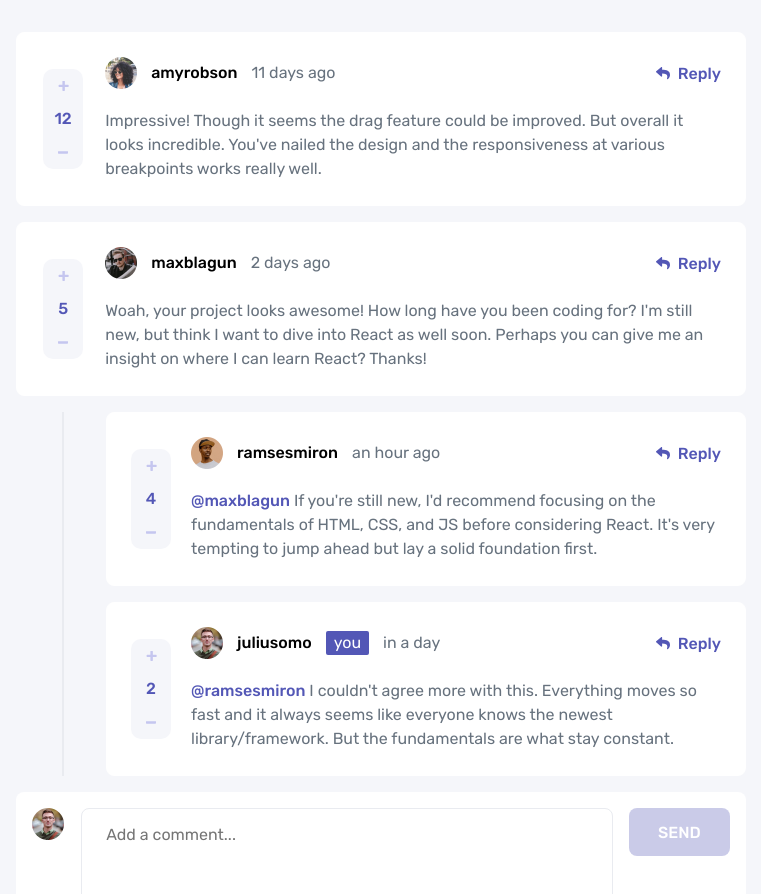
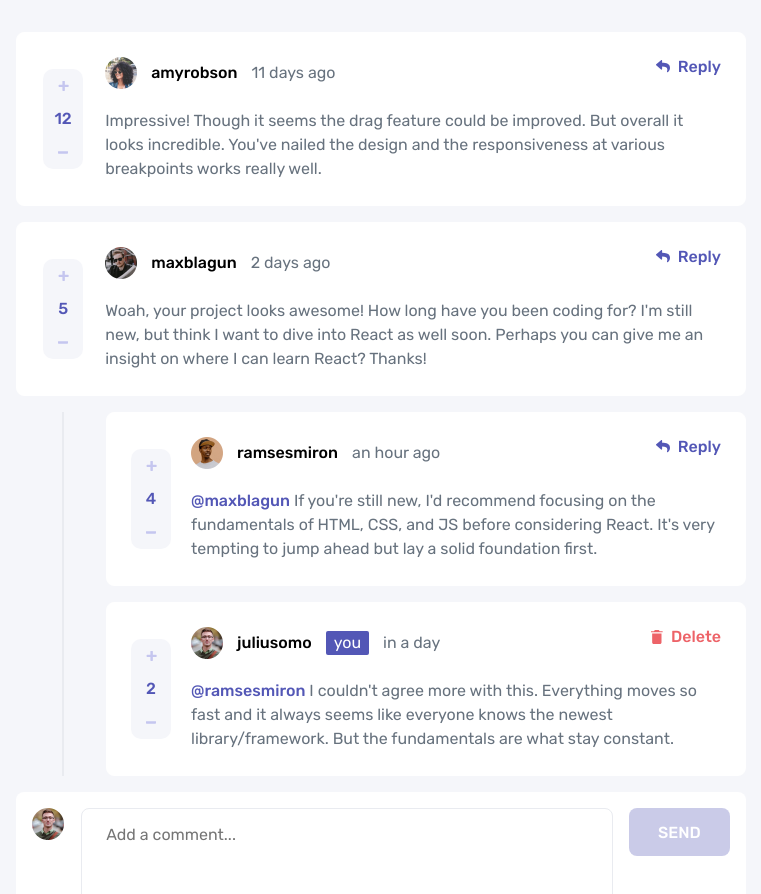
Before and after one commit to MariusHor/interactive-comments-section, a Vue app: page / in a window 1280 px wide. Shown: the top 894 px of the page, without its empty margins (259-1020 px from the left). Built offline with nearby package versions, Linux system fonts and the light colour scheme.

Commit message:
implemented the delete comment functionality and refactored the ReplyButton component to be a generic component so that I can use it as an IconButton component where I provide the icon, text and style variants through the use of slots and props

```diff
--- a/src/components/CommentCard.vue
+++ b/src/components/CommentCard.vue
@@ -3,7 +3,7 @@ import { computed } from 'vue'
 import { useStore } from 'vuex'
 import { getElementById, scrollToElement, highlightElement } from '../helpers'
 import LikesCounter from './LikesCounter.vue'
-import ReplyButton from './ReplyButton.vue'
+import IconButton from './IconButton.vue'
 import FromNow from './FromNow.vue'
 
 const props = defineProps({
@@ -21,6 +21,12 @@ function handleGoToComment() {
   const element = getElementById(props.comment.replyingTo.id)
   scrollToElement(element)
   highlightElement(element)
+}
+
+function handleDelete() {
+  store.commit('comments/deleteComment', {
+    id: props.comment.id
+  })
 }
 </script>
 
@@ -41,7 +47,21 @@ function handleGoToComment() {
       {{ comment.content }}
     </p>
     <LikesCounter :score="comment.score" :commentId="comment.id" />
-    <ReplyButton @click="$emit('handleReply', { id: comment.id, isReply })" />
+    <div class="comment-card__actions">
+      <IconButton
+        v-if="!isCurrentUserComment"
+        @click="$emit('handleReply', { id: comment.id, isReply })"
+        :textContent="'Reply'"
+        :variant="'reply'"
+      >
+        <img src="/images/icon-reply.svg" alt="" />
+      </IconButton>
+      <div v-else class="comment-card__user-actions">
+        <IconButton @click="handleDelete" :textContent="'Delete'" :variant="'delete'">
+          <img src="/images/icon-delete.svg" alt="" />
+        </IconButton>
+      </div>
+    </div>
   </div>
 </template>
 
@@ -77,11 +97,23 @@ function handleGoToComment() {
         @media screen and (min-width: 756px)
             grid-column: 2 / 4
 
-    .user-badge
+    &__actions
+        justify-self: end
+        @media screen and (min-width: 756px)
+            grid-column: 3 / 4
+            grid-row: 1 / 2
+
+    &__user-actions
+        display: flex
+        gap: 1rem
+
+.user-badge
         background: var(--color-moderate-blue)
         color: var(--color-white)
         border-radius: 2px
         padding: 0 0.5rem
+
+
 .replying-to
     color: var(--color-moderate-blue)
     font-weight: var(--text-medium)
--- a/src/components/CommentsForm.vue
+++ b/src/components/CommentsForm.vue
@@ -18,7 +18,9 @@ const textareaContent = ref('')
 const textareaIsEmpty = computed(() => textareaContent.value.trim() === '')
 const buttonText = computed(() => (props.isReplying ? 'REPLY' : 'SEND'))
 const currentUser = computed(() => store.getters['currentUser/getData'])
-const replyingToUsername = computed(() => store.getters['comments/getUserById'](props.replyingToId))
+const replyingToUsername = computed(() =>
+  store.getters['comments/getUsernameByCommentId'](props.replyingToId)
+)
 const textareaPlaceholder = computed(() => {
   return !props.isReplying ? 'Add a comment...' : `@${replyingToUsername.value}`
 })
--- a/src/components/CommentsThreadList.vue
+++ b/src/components/CommentsThreadList.vue
@@ -8,7 +8,10 @@ const comments = computed(() => store.state.comments.items)
 const elements = ref([])
 
 function removeReplyForms() {
-  elements.value.forEach((element) => element.removeReplyForm())
+  elements.value = elements.value.filter((element) => element)
+  elements.value.forEach((element) => {
+    element.removeReplyForm()
+  })
 }
 </script>
 
--- /dev/null
+++ b/src/components/IconButton.vue
@@ -0,0 +1,36 @@
+<script setup>
+import { computed } from 'vue'
+
+const props = defineProps({
+  textContent: String,
+  variant: String
+})
+
+const variantClass = computed(() => `reply-btn--${props.variant}`)
+</script>
+
+<template>
+  <button class="reply-btn" :class="variantClass">
+    <slot></slot>
+    <span>{{ textContent }}</span>
+  </button>
+</template>
+
+<style scoped lang="sass">
+.reply-btn
+    display: flex
+    justify-content: end
+    align-items: center
+    gap: 0.5rem
+    width: fit-content
+    font-weight: var(--text-medium)
+    transition: opacity var(--transition-primary)
+    &:hover
+        opacity: 0.6
+
+    &--delete
+      color: var(--color-soft-red)
+
+    &--edit, &--reply
+      color: var(--color-moderate-blue)
+</style>
--- a/src/components/ReplyButton.vue
+++ /dev/null
@@ -1,26 +0,0 @@
-<script setup></script>
-
-<template>
-  <button class="reply-btn">
-    <img src="/images/icon-reply.svg" alt="" />
-    <span>Reply</span>
-  </button>
-</template>
-
-<style scoped lang="sass">
-.reply-btn
-    display: flex
-    justify-self: end
-    justify-content: end
-    align-items: center
-    gap: 0.5rem
-    width: fit-content
-    color: var(--color-moderate-blue)
-    font-weight: var(--text-medium)
-    transition: opacity var(--transition-primary)
-    &:hover
-        opacity: 0.6
-    @media screen and (min-width: 756px)
-        grid-column: 3 / 4
-        grid-row: 1 / 2
-</style>
--- a/src/store/modules/comments.js
+++ b/src/store/modules/comments.js
@@ -80,7 +80,7 @@ const state = {
 }
 
 const getters = {
-  getUserById: (state) => (id) => {
+  getUsernameByCommentId: (state) => (id) => {
     return state.items.reduce((final, current) => {
       if (current.id === id) {
         final += current.user.username
@@ -101,17 +101,23 @@ const getters = {
 const mutations = {
   incrementLikes(state, commentId) {
     state.items.forEach((comment) => {
-      if (comment.id === commentId) return { ...comment, score: comment.score++ }
+      if (comment.id === commentId) {
+        comment = { ...comment, score: comment.score++ }
+        return
+      }
       comment.replies.forEach((reply) => {
-        if (reply.id === commentId) return { ...reply, score: reply.score++ }
+        if (reply.id === commentId) comment = { ...reply, score: reply.score++ }
       })
     })
   },
   decrementLikes(state, commentId) {
     state.items.forEach((comment) => {
-      if (comment.id === commentId) return { ...comment, score: comment.score-- }
+      if (comment.id === commentId) {
+        comment = { ...comment, score: comment.score-- }
+        return
+      }
       comment.replies.forEach((reply) => {
-        if (reply.id === commentId) return { ...reply, score: reply.score-- }
+        if (reply.id === commentId) comment = { ...reply, score: reply.score-- }
       })
     })
   },
@@ -125,6 +131,19 @@ const mutations = {
     })
 
     state.nextCommentId++
+  },
+  deleteComment(state, payload) {
+    state.items.forEach((comment, commentIndex) => {
+      if (comment.id === payload.id) {
+        state.items.splice(commentIndex, 1)
+        return
+      }
+      comment.replies.forEach((reply, replyIndex) => {
+        if (reply.id === payload.id) {
+          comment.replies.splice(replyIndex, 1)
+        }
+      })
+    })
   },
   addReply(state, payload) {
     const mainThread = state.items.find((comment) => comment.id === payload.mainThreadId)
```
